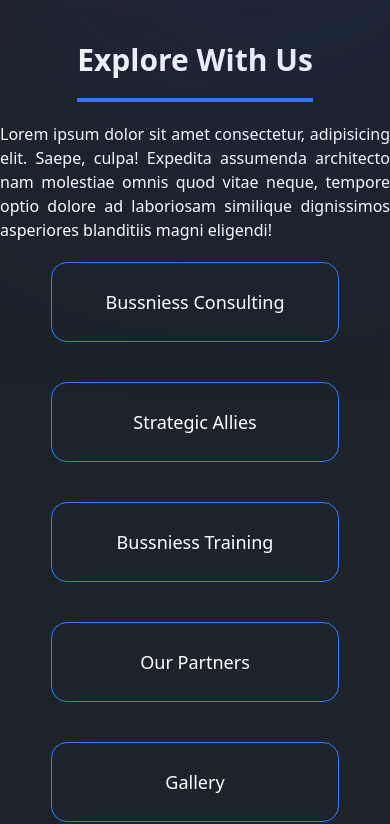
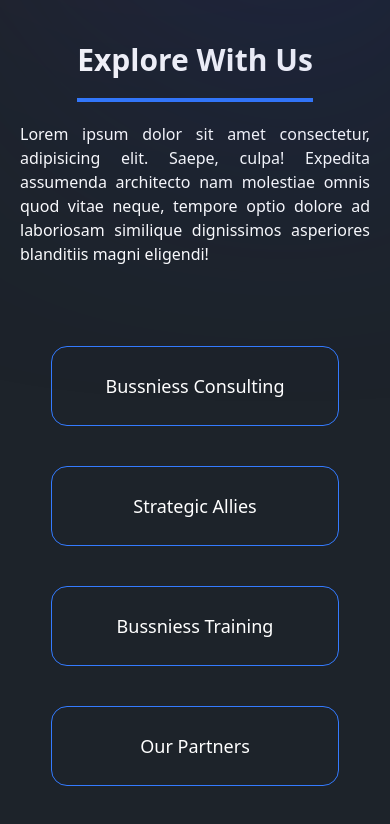
Before and after one commit to techeyeco/stratigic-allies-website-react, a React (Vite) app: page / in a window 390 px wide. Shown: the part 560-1384 px from the top of the page. Built offline with nearby package versions, Linux system fonts and the light colour scheme.

Commit message:
fix toroute page

```diff
--- a/src/Components/ToRoute.jsx
+++ b/src/Components/ToRoute.jsx
@@ -71,7 +71,7 @@ export default function ToRoute() {
       <p className="text-3xl lg:text-5xl font-bold mb-5 pb-5 border-b-4 border-primary text-center w-max mx-auto overflow-hidden">
         Explore With Us
       </p>
-      <p className="lg:text-xl text-justify lg:text-center ">
+      <p className="lg:text-xl text-justify lg:text-center m-5">
         Lorem ipsum dolor sit amet consectetur, adipisicing elit. Saepe, culpa!
         Expedita assumenda architecto nam molestiae omnis quod vitae neque,
         tempore optio dolore ad laboriosam similique dignissimos asperiores
@@ -80,7 +80,7 @@ export default function ToRoute() {
 
       <div
         data-aos-duration="1500"
-        className="grid  grid-cols-1 lg:grid-cols-3 gap-10 m-5 lg:m-20 justify-items-center text-light"
+        className="grid  grid-cols-1 lg:grid-cols-3 gap-10 my-20 lg:m-20 justify-items-center text-light"
       >
         {data.map((route, index) => {
           return (
```
